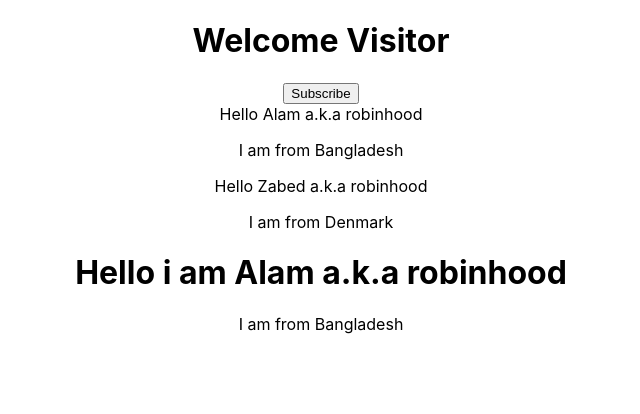
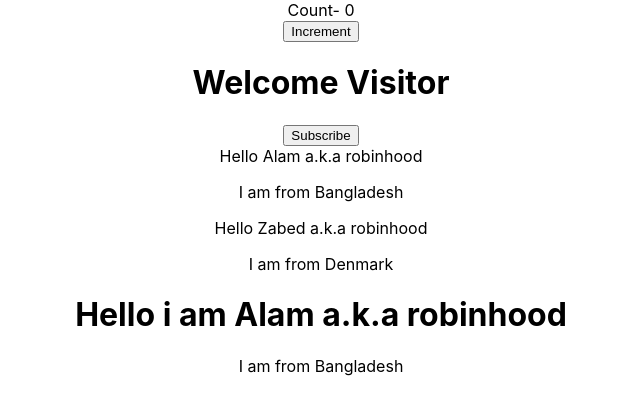
Before and after one commit to zabedalam/React-material, a React (Create React App) app: page / in a window 1280 px wide. Shown: the top 414 px of the page, without its empty margins (319-959 px from the left). Built offline with nearby package versions, Linux system fonts and the light colour scheme.

Commit message:
setState defined

```diff
--- a/src/App.js
+++ b/src/App.js
@@ -8,9 +8,11 @@
 
 import Welcome from "../src/components/Welcome"
 import Message from './components/Message';
+import Counter from './components/Counter';
 function App() {
   return (
     <div className="App">
+      <Counter></Counter>
       <Message></Message>
      <Greet name={"Alam"} hero={"robinhood"}><p>I am from Bangladesh</p></Greet>
      <Greet name={"Zabed"} hero={"robinhood"}><p>I am from Denmark</p></Greet>
--- /dev/null
+++ b/src/components/Counter.jsx
@@ -0,0 +1,53 @@
+import React, { Component } from "react";
+
+class Counter extends Component {
+  constructor(props) {
+    super(props);
+
+    this.state = {
+      count: 0,
+    };
+  }
+  handleIncrement() {
+    // this.state.count=this.state.count+1
+    // this.setState(
+    //   {
+    //     count: this.state.count + 1,
+    //   },
+    //   () => {
+    //     console.log("call back", this.state.count);
+    //   }
+    // );
+    // console.log(this.state.count)
+
+    this.setState((prevState,props)=>({
+        count:prevState.count+1
+        // count:prevState.count+props.addvalue
+
+    }
+      ),() => {
+        console.log("call back", this.state.count);
+      }
+      );
+  }
+
+  handleIncrementFive() {
+    this.handleIncrement();
+    this.handleIncrement();
+    this.handleIncrement();
+    this.handleIncrement();
+    this.handleIncrement();
+  }
+
+  render() {
+    return (
+      <>
+        <div>Count- {this.state.count}</div>
+        {/* <button onClick={()=>this.handleIncrement()}>Increment</button> */}
+        <button onClick={() => this.handleIncrementFive()}>Increment</button>
+      </>
+    );
+  }
+}
+
+export default Counter;
```
